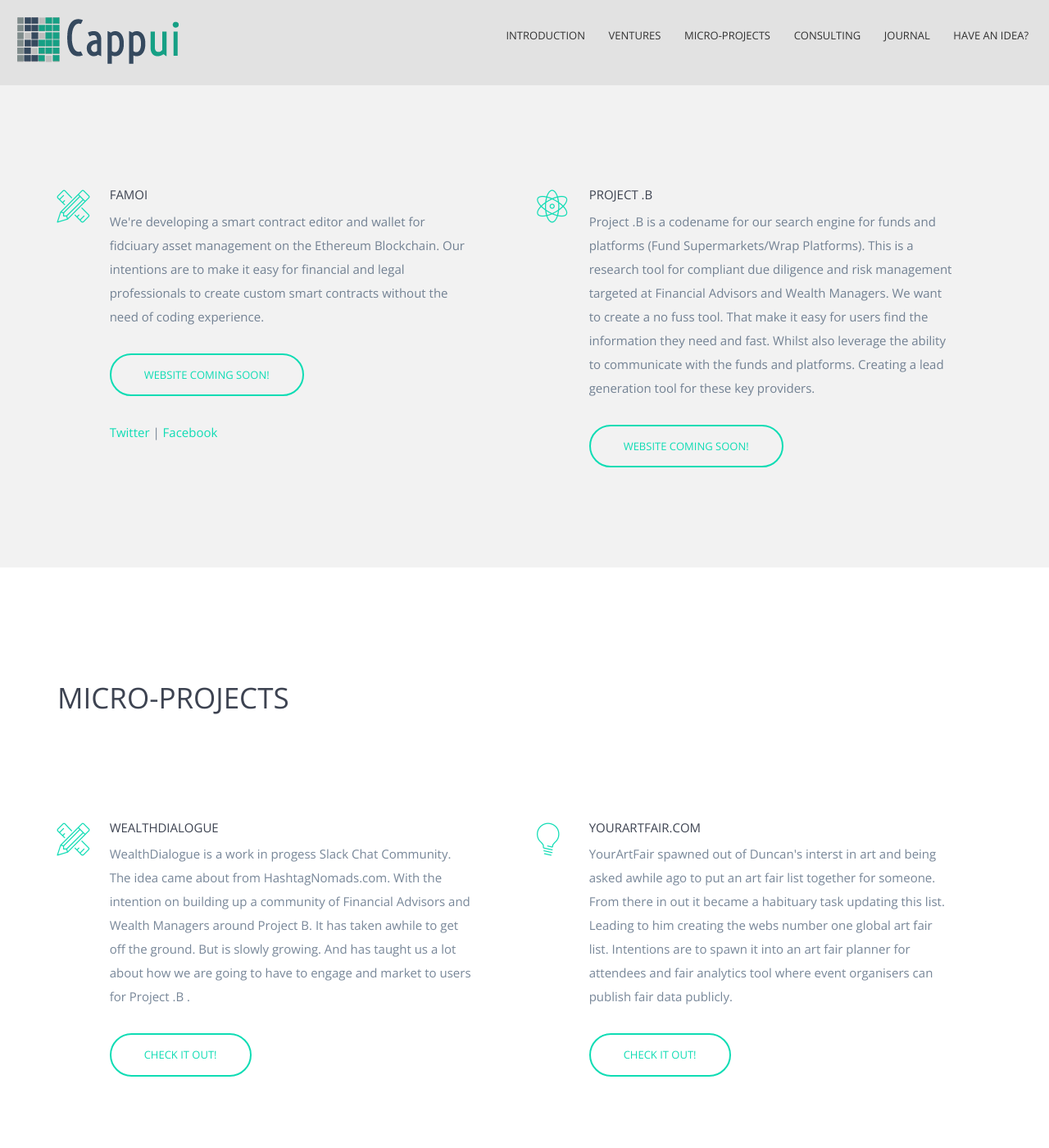
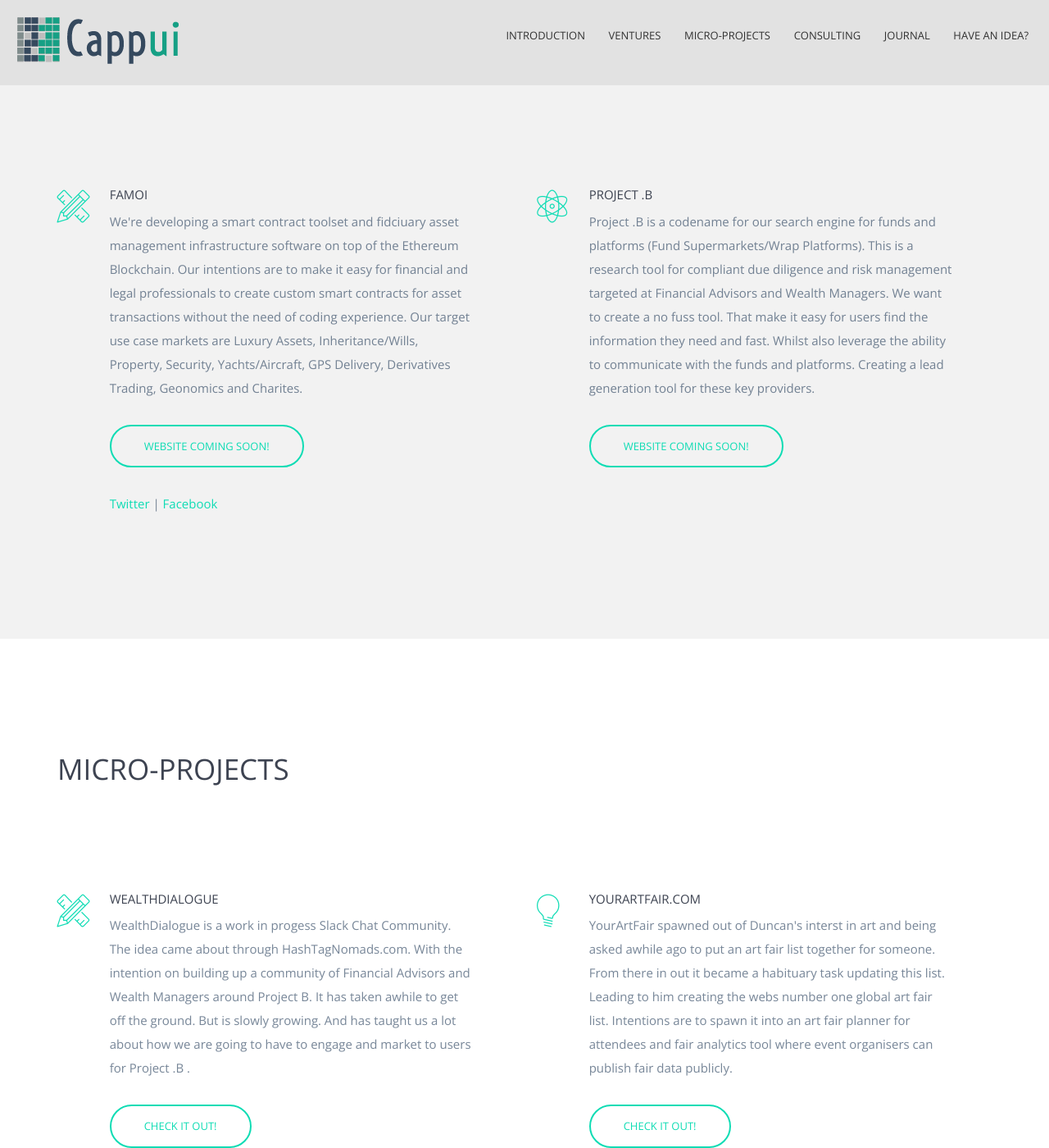
Before and after one commit to Cappui/Cappui-Website, a Jekyll site: the page built from index.html, in a window 1280 px wide and 1400 px high, scrolled down 1348 px. Shown: the whole window at 82% size. Built offline with Jekyll 4.4.1, drawn with Linux system fonts in a browser that asks for light colours; nearby versions of some CDN libraries; library files that are not in the unit come from our copies; a style sheet for code colours, icons or effects is not loaded; some of the changed text lies outside the part shown.

Commit message:
Updated index.html

```diff
--- a/_includes/header.html
+++ b/_includes/header.html
@@ -11,9 +11,9 @@
                         <nav>
                             <ul class="member-actions">
                                 <li><a href="#intro">Introduction</a></li>
-                                <li><a href="#how">Ventures</a></li>
-                                <li><a href="#features">Micro-Projects</a></li>
-                                <li><a href="#features">Consulting</a></li>
+                                <li><a href="#ventures">Ventures</a></li>
+                                <li><a href="#micro">Micro-Projects</a></li>
+                                <li><a href="#consulting">Consulting</a></li>
                                 <li><a href="https://medium.com/journal-of-cappui" target="_blank" >Journal</a></li>
                                 <li><a href="#purpose">Have an idea?</a></li>
                             </ul>
--- a/index.html
+++ b/index.html
@@ -61,7 +61,7 @@
 
 
 
-    <section id="intro" class="intro-two section-padding">
+    <section id="ventures" class="intro-two section-padding">
         <div class="container">
           <div class="row">
                 <div class="col-md-12">
@@ -78,7 +78,7 @@
                     </div>
                     <div class="intro-content">
                         <h5>Famoi</h5>
-                        <p>We're developing a smart contract editor and wallet for fidciuary asset management on the Ethereum Blockchain. Our intentions are to make it easy for financial and legal professionals to create custom smart contracts without the need of coding experience.</p>
+                        <p>We're developing a smart contract toolset and fidciuary asset management infrastructure software on top of the Ethereum Blockchain. Our intentions are to make it easy for financial and legal professionals to create custom smart contracts for asset transactions without the need of coding experience. Our target use case markets are Luxury Assets, Inheritance/Wills, Property, Security, Yachts/Aircraft, GPS Delivery, Derivatives Trading, Geonomics and Charites.</p>
                       <a href="#" class="btn btn-ghost btn-accent btn-large">Website coming soon!</a>
                         <p></p>
                        <p><a href="https://twitter.com/TheFamoi" target="_blank" >Twitter</a> | <a href="https://www.facebook.com/Famoi-29766665312/" target="_blank" >Facebook</a></p>
@@ -99,7 +99,7 @@
     </section>
 
 
-    <section id="intro" class="intro section-padding">
+    <section id="micro" class="intro section-padding">
         <div class="container">
           <div class="row">
                 <div class="col-md-12">
@@ -116,7 +116,7 @@
                     </div>
                     <div class="intro-content">
                         <h5>WealthDialogue</h5>
-                        <p>WealthDialogue is a work in progess Slack Chat Community. The idea came about from HashtagNomads.com. With the intention on building up a community of Financial Advisors and Wealth Managers around Project B. It has taken awhile to get off the ground. But is slowly growing. And has taught us a lot about how we are going to have to engage and market to users for Project .B .</p>
+                        <p>WealthDialogue is a work in progess Slack Chat Community. The idea came about through HashTagNomads.com. With the intention on building up a community of Financial Advisors and Wealth Managers around Project B. It has taken awhile to get off the ground. But is slowly growing. And has taught us a lot about how we are going to have to engage and market to users for Project .B .</p>
                       <a href="http://WealthDialogue.com" target="_blank" class="btn btn-ghost btn-accent btn-large">Check it out!</a>
                     </div>
                 </div>
@@ -138,7 +138,7 @@
 
 
 
-          <section class="howitworks-two section-padding" id="purpose">
+          <section class="howitworks-two section-padding" id="consulting">
         <div class="container">
 
             <div class="row">
@@ -151,7 +151,7 @@
                       <h3>Consulting</h3>
                         <p>We consult on a specialist group of areas. From strategy, simple websites, web/app development, user experience, project management, product development, and the blockchain.</p>
                     <p>Our rates start from £250 per hour depending on the type of project. We like to work at a flat rate on a project that requires three months minimum of our time. These projects must be mutually beneficial for each party. And something where we can truly invest in a long-term partnership and work closely with our clients directly. </p>
-                    <p>Contact Duncan Forbes via either scrolling and pressing our (Partner With Me) button below or <a class="typeform-share" href="https://clubexquisitely.typeform.com/to/AoKlCo" data-mode="2" target="_blank">Click here!</a></p>
+                    <p>Contact Duncan Forbes (<a href="https://twitter.com/DuncanAForbes" target="_blank" >Twitter</a> ) via either scrolling and pressing our (Partner With Me) button below or <a class="typeform-share" href="https://clubexquisitely.typeform.com/to/AoKlCo" data-mode="2" target="_blank">Click here!</a></p>
                 </div>
 
             </div>
```
